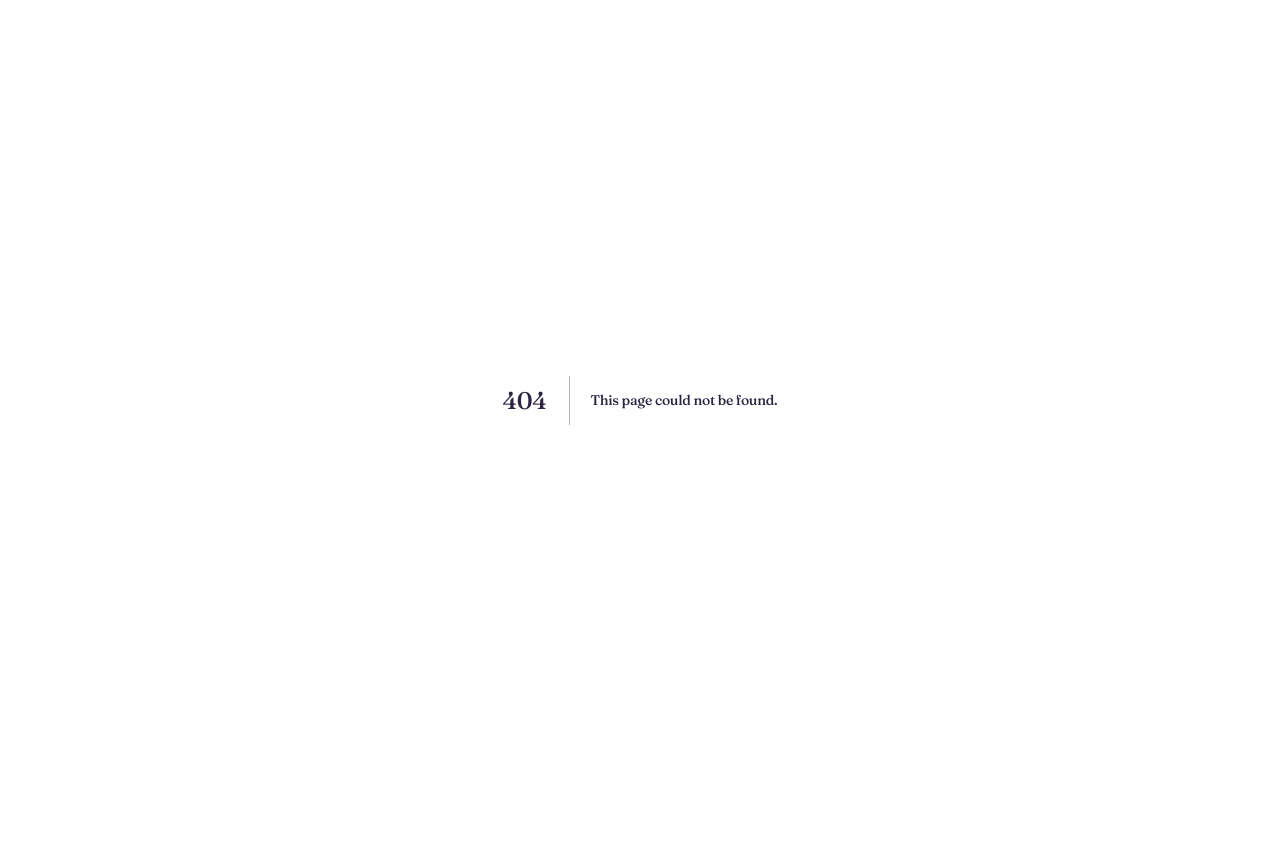
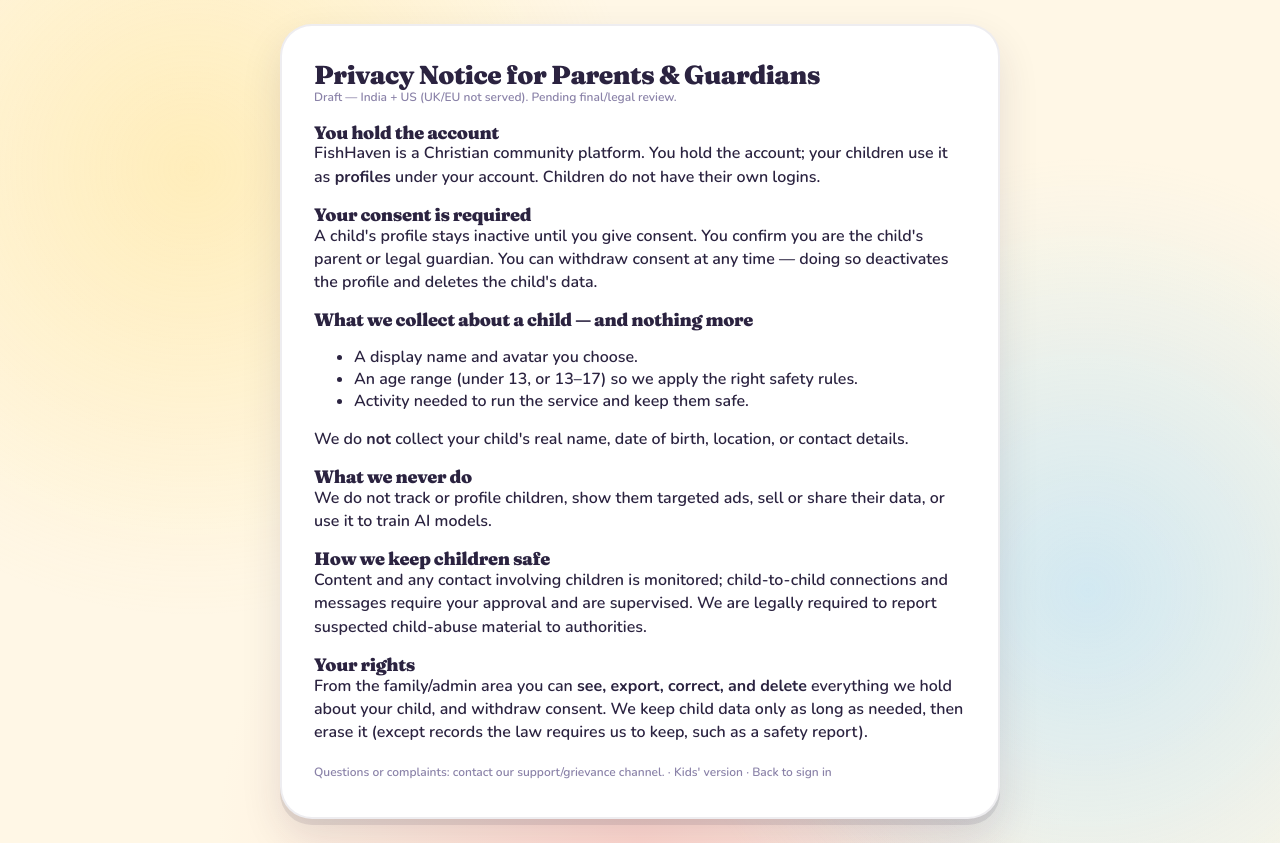
Before and after one commit to phildani7/HavenKids, a Next.js app: page /privacy-parents in a window 1280 px wide. Before the commit this address had no page. Before the commit the page ends 800 px from the top, so only its background shows below. Built offline with nearby package versions, Linux system fonts and the light colour scheme.

Commit message:
feat(safe-1/c4): public parent + kid privacy notice pages (fixes the dead consent-notice link; R15 transparency)

```diff
--- /dev/null
+++ b/app/privacy-parents/page.tsx
@@ -0,0 +1,50 @@
+export const metadata = { title: "FishHaven — Privacy Notice for Parents" };
+
+// Public so a parent can read it before consenting (SAFE-1 R15 transparency).
+// Content mirrors docs/superpowers/safe-0/privacy-notice-parents.md (DRAFT — pending counsel).
+export default function PrivacyParentsPage() {
+  return (
+    <div className="login-shell">
+      <div className="login-card" style={{ maxWidth: 720, textAlign: "left" }}>
+        <h1 style={{ fontSize: 26 }}>Privacy Notice for Parents &amp; Guardians</h1>
+        <p className="tiny muted">Draft — India + US (UK/EU not served). Pending final/legal review.</p>
+
+        <h2 style={{ marginTop: 16, fontSize: 18 }}>You hold the account</h2>
+        <p>FishHaven is a Christian community platform. You hold the account; your children use it as
+        <strong> profiles</strong> under your account. Children do not have their own logins.</p>
+
+        <h2 style={{ marginTop: 16, fontSize: 18 }}>Your consent is required</h2>
+        <p>A child&apos;s profile stays inactive until you give consent. You confirm you are the child&apos;s
+        parent or legal guardian. You can withdraw consent at any time — doing so deactivates the profile
+        and deletes the child&apos;s data.</p>
+
+        <h2 style={{ marginTop: 16, fontSize: 18 }}>What we collect about a child — and nothing more</h2>
+        <ul>
+          <li>A display name and avatar you choose.</li>
+          <li>An age range (under 13, or 13–17) so we apply the right safety rules.</li>
+          <li>Activity needed to run the service and keep them safe.</li>
+        </ul>
+        <p>We do <strong>not</strong> collect your child&apos;s real name, date of birth, location, or contact details.</p>
+
+        <h2 style={{ marginTop: 16, fontSize: 18 }}>What we never do</h2>
+        <p>We do not track or profile children, show them targeted ads, sell or share their data, or use it to
+        train AI models.</p>
+
+        <h2 style={{ marginTop: 16, fontSize: 18 }}>How we keep children safe</h2>
+        <p>Content and any contact involving children is monitored; child-to-child connections and messages
+        require your approval and are supervised. We are legally required to report suspected child-abuse
+        material to authorities.</p>
+
+        <h2 style={{ marginTop: 16, fontSize: 18 }}>Your rights</h2>
+        <p>From the family/admin area you can <strong>see, export, correct, and delete</strong> everything we hold
+        about your child, and withdraw consent. We keep child data only as long as needed, then erase it
+        (except records the law requires us to keep, such as a safety report).</p>
+
+        <p className="tiny muted" style={{ marginTop: 20 }}>
+          Questions or complaints: contact our support/grievance channel. ·{" "}
+          <a href="/privacy-kids">Kids&apos; version</a> · <a href="/login">Back to sign in</a>
+        </p>
+      </div>
+    </div>
+  );
+}
```
Also changed, not shown: app/privacy-kids/page.tsx (added, +35 -0 lines), 1 other file (tests, documents, lock files or other folders).
